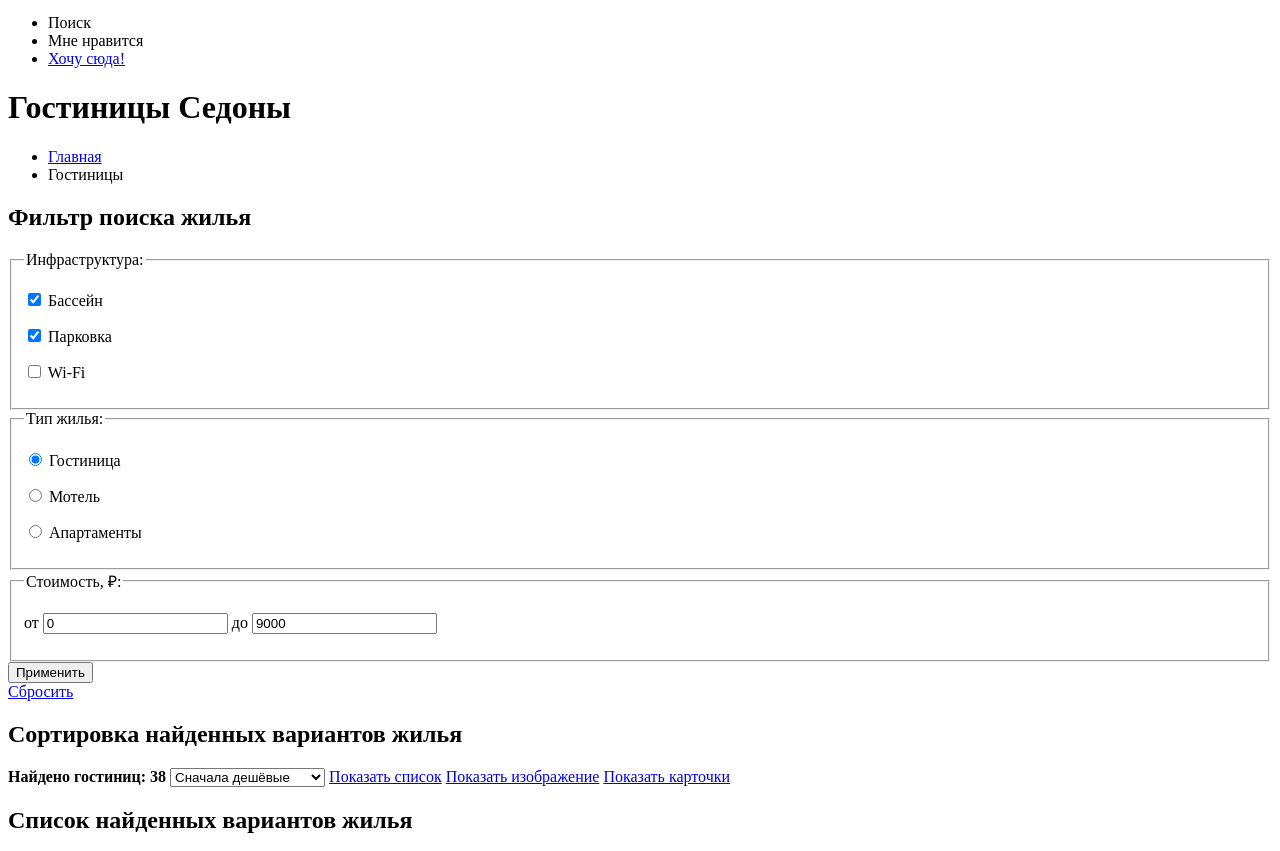
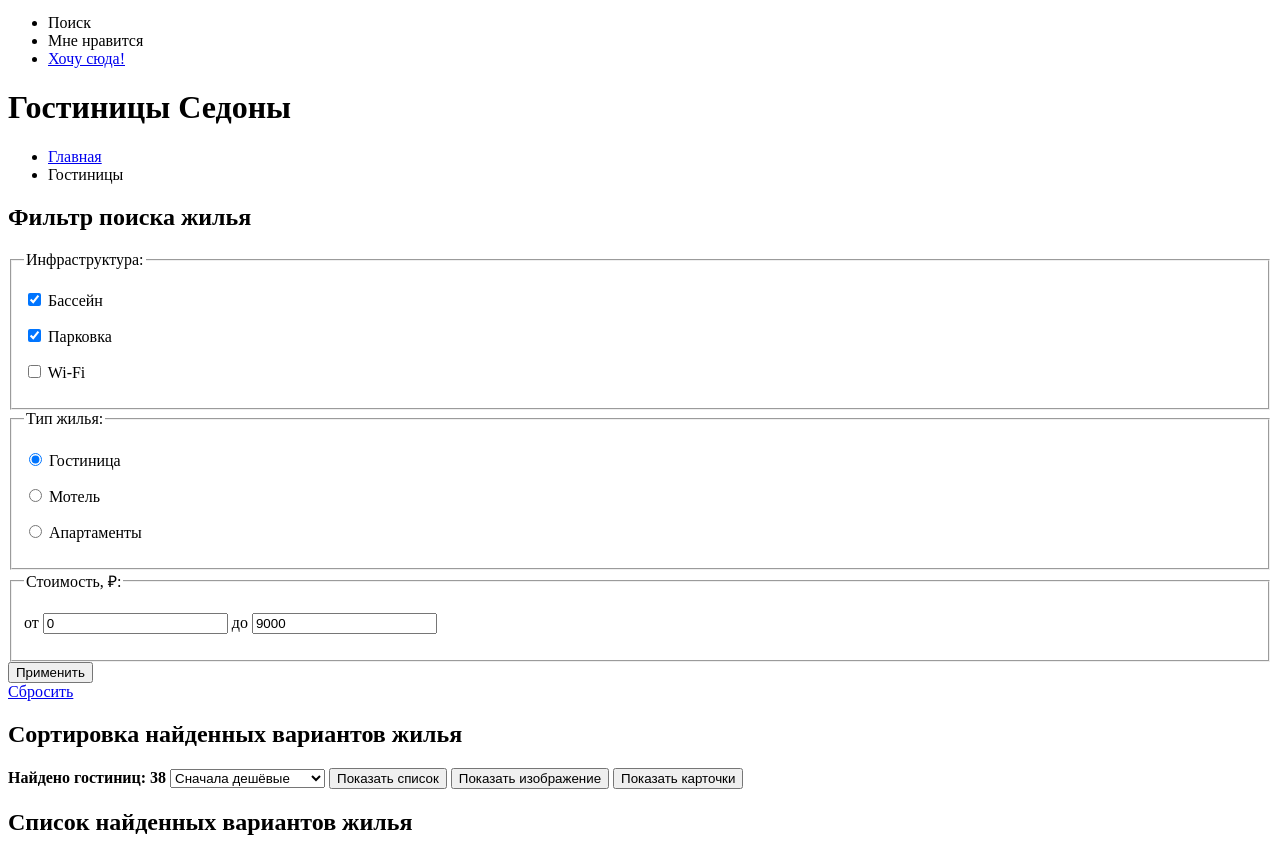
Before and after one commit to htmlacademy-htmlcss/1570235-sedona-33, a plain HTML site: page catalog.html in a window 1280 px wide. Shown: the part 98-949 px from the top of the page. Drawn offline with Linux system fonts and the light colour scheme.

Commit message:
заменил ссылки на кнопки

```diff
--- a/catalog.html
+++ b/catalog.html
@@ -127,13 +127,15 @@
         <option value="popular">Сначала популярные</option>
         <option value="expensive">Сначала дорогие</option>
       </select>
-
-      <a href="#" class="button button-light">
-        <span class="visually-hidden">Показать список</span></a>
-      <a href="#" class="button button-light">
-        <span class="visually-hidden">Показать изображение</span></a>
-      <a href="#" class="button button-light">
-        <span class="visually-hidden">Показать карточки</span></a>
+      <button class="button button-light" type="button">
+        <span class="visually-hidden">Показать список</span>
+      </button>
+      <button class="button button-light" type="button">
+        <span class="visually-hidden">Показать изображение</span>
+      </button>
+      <button class="button button-light" type="button">
+        <span class="visually-hidden">Показать карточки</span>
+      </button>
     </section>
     <section>
       <h2 class="visually-hidden">Список найденных вариантов жилья</h2>
```
